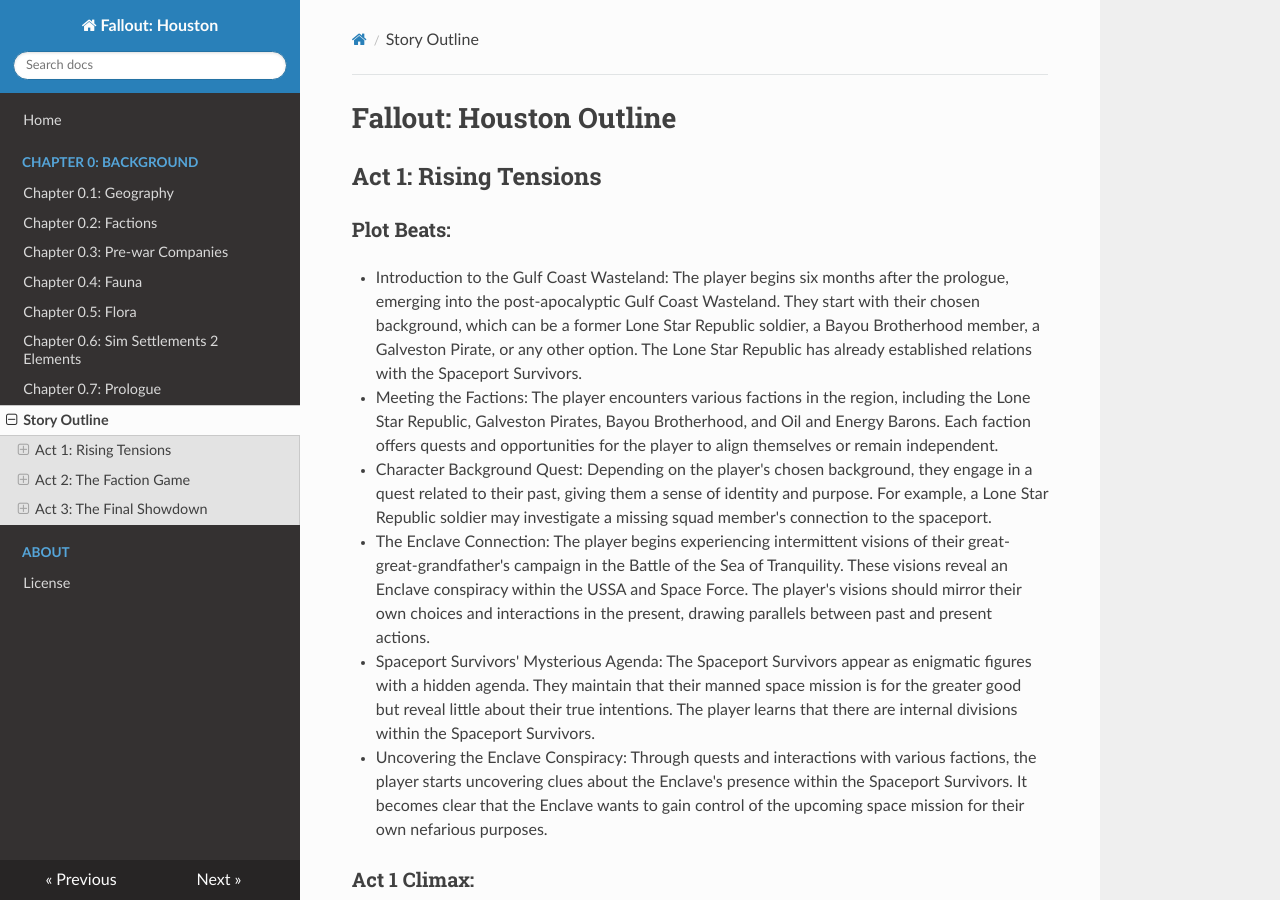
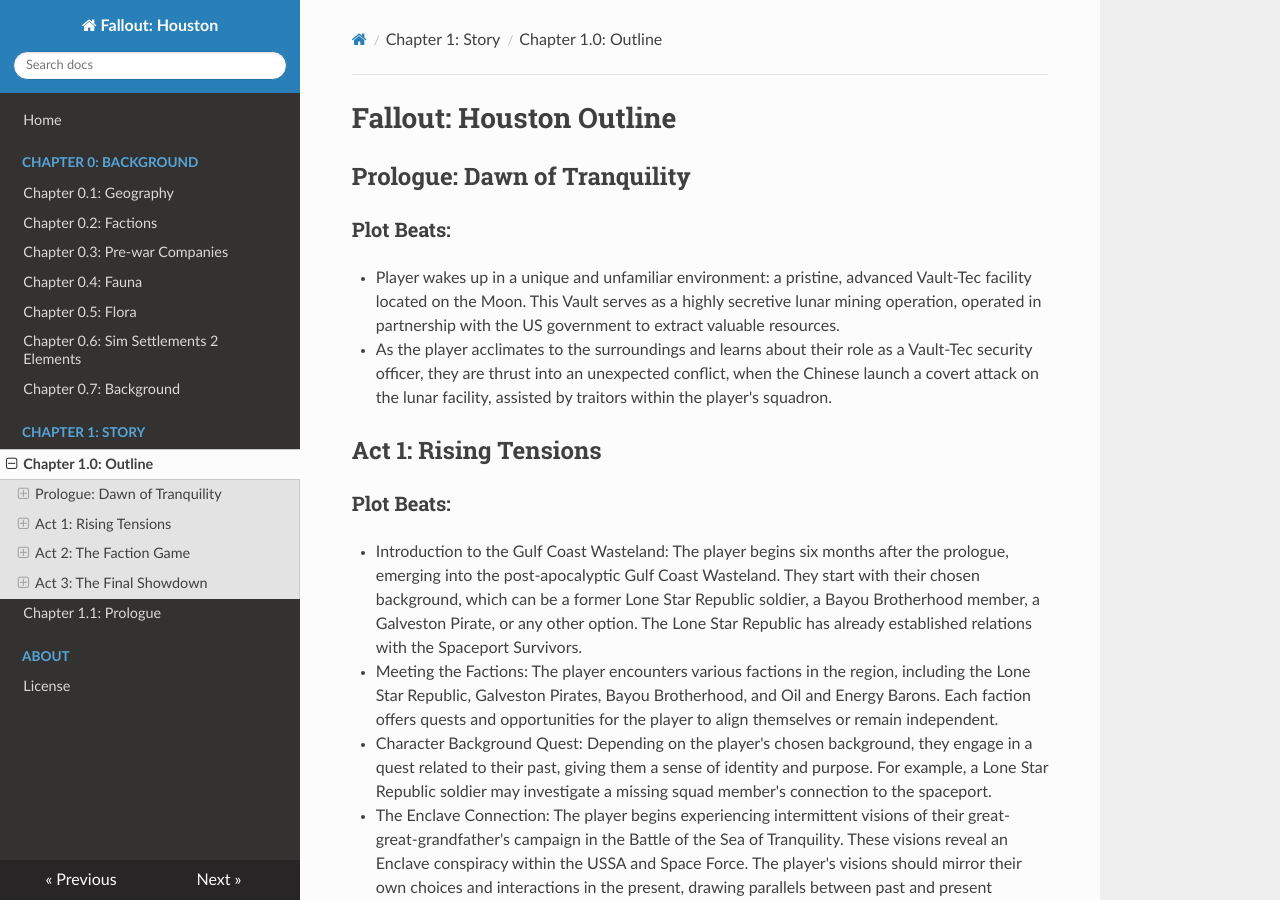
Before and after one commit to qthequartermasterman/fallout-houston-campaign, an MkDocs documentation site: the page built from docs/1-Story/outline.md, in a window 1280 px wide and 900 px high. Built offline with MkDocs 1.6.1, drawn with Linux system fonts in a browser that asks for light colours; nearby versions of some CDN libraries.

Commit message:
feat: Add prologue quest

```diff
--- a/docs/outline.md
+++ b/docs/1-Story/outline.md
@@ -1,4 +1,11 @@
 # Fallout: Houston Outline
+
+## Prologue: Dawn of Tranquility
+
+### Plot Beats:
+
+- Player wakes up in a unique and unfamiliar environment: a pristine, advanced Vault-Tec facility located on the Moon. This Vault serves as a highly secretive lunar mining operation, operated in partnership with the US government to extract valuable resources.
+- As the player acclimates to the surroundings and learns about their role as a Vault-Tec security officer, they are thrust into an unexpected conflict, when the Chinese launch a covert attack on the lunar facility, assisted by traitors within the player's squadron.
 
 ## Act 1: Rising Tensions
 
--- a/mkdocs.yml
+++ b/mkdocs.yml
@@ -11,8 +11,11 @@
       - "Chapter 0.4: Fauna": 0-Background/fauna.md
       - "Chapter 0.5: Flora": 0-Background/flora.md
       - "Chapter 0.6: Sim Settlements 2 Elements": 0-Background/sim-settlements-elements.md
-      - "Chapter 0.7: Prologue": 0-Background/prologue.md
-  - "Story Outline": outline.md
+      - "Chapter 0.7: Background": 0-Background/background.md
+  - "Chapter 1: Story":
+      - "Chapter 1.0: Outline": 1-Story/outline.md
+      - "Chapter 1.1: Prologue": 1-Story/prologue.md
+
   - About:
       - License: about/license.md
 
```
Also changed, not shown: docs/1-Story/prologue.md (added, +41 -0 lines), docs/0-Background/background.md (renamed from docs/0-Background/prologue.md).
